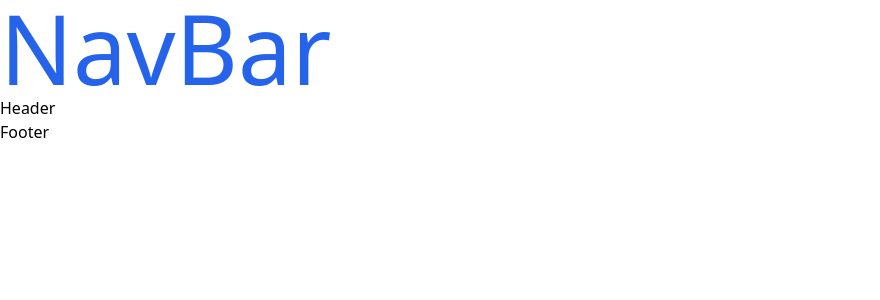
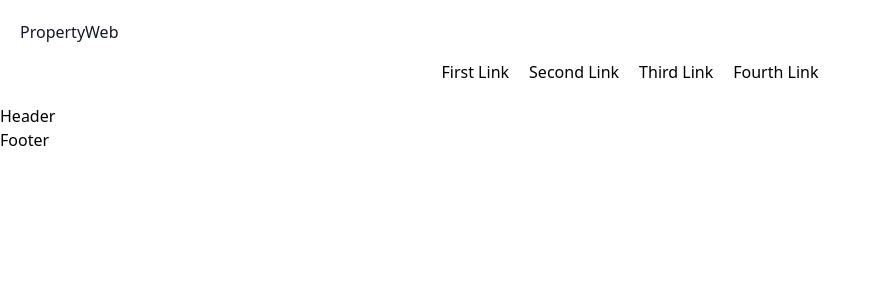
Before and after one commit to Akwei001/propertywebv1, a Next.js app: page / in a window 1280 px wide. Shown: the top 300 px of the page, without its empty margins (0-880 px from the left). Built offline with nearby package versions, Linux system fonts and the light colour scheme.

Commit message:
basic navbar set up

```diff
--- a/src/components/NavBar.tsx
+++ b/src/components/NavBar.tsx
@@ -1,7 +1,21 @@
 import React from 'react';
 
 const NavBar = () => {
-  return <div className='text-blue-600 text-8xl'>NavBar</div>;
+  return (
+    <>
+      <div className='container flex flex-col flex-wrap p-5 mx-auto'>
+        <a className='flex items-center mb-4 font-medium text-gray-900 title-font'>
+          PropertyWeb
+        </a>
+        <div className='flex flex-wrap items-center justify-center text-base md:ml-auto md:mr-auto'>
+          <a className='mr-5'>First Link</a>
+          <a className='mr-5'>Second Link</a>
+          <a className='mr-5'>Third Link</a>
+          <a className='mr-5'>Fourth Link</a>
+        </div>
+      </div>
+    </>
+  );
 };
 
 export default NavBar;
```
